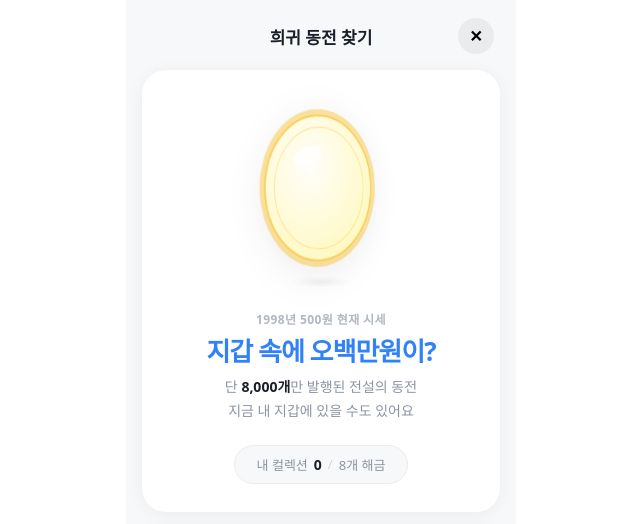
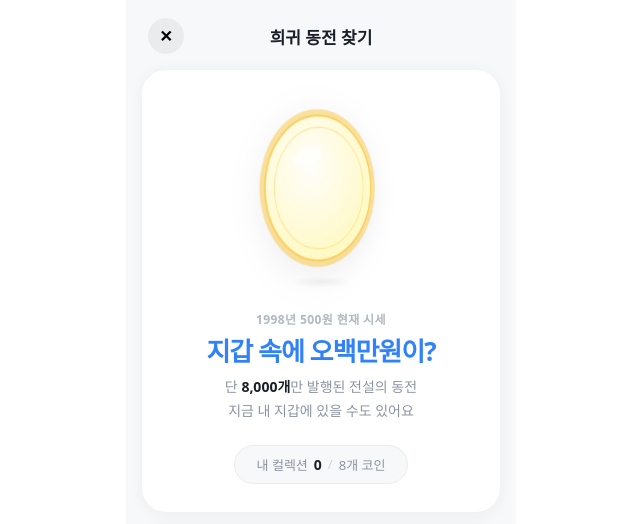
Before and after one commit to wldms123zzz-svg/coin-hunter, a React (Create React App) app: page / in a window 1280 px wide. Shown: the top 524 px of the page, without its empty margins (319-959 px from the left). Built offline with nearby package versions, Linux system fonts and the light colour scheme.

Commit message:
Update MoneyArchiveDashboard.jsx

```diff
--- a/src/MoneyArchiveDashboard.jsx
+++ b/src/MoneyArchiveDashboard.jsx
@@ -166,12 +166,14 @@ export default function MoneyArchiveDashboard() {
 
             {/* 헤더 */}
             <div style={{ display: "flex", alignItems: "center", justifyContent: "space-between", padding: "18px 22px 10px" }}>
+                <button
+                    onClick={() => window.history.back()}
+                    style={{
+                        width: 36, height: 36, borderRadius: "50%", background: "rgba(0,0,0,0.05)",
+                        border: "none", cursor: "pointer", fontSize: 16, fontWeight: 700
+                    }}>✕</button>
+                <span style={{ fontSize: 17, fontWeight: 700, color: "#191F28" }}>희귀 동전 찾기</span>
                 <div style={{ width: 36 }} />
-                <span style={{ fontSize: 17, fontWeight: 700, color: "#191F28" }}>희귀 동전 찾기</span>
-                <button style={{
-                    width: 36, height: 36, borderRadius: "50%", background: "rgba(0,0,0,0.05)",
-                    border: "none", cursor: "pointer", fontSize: 16, fontWeight: 700
-                }}>✕</button>
             </div>
 
             {/* 히어로 */}
@@ -207,7 +209,7 @@ export default function MoneyArchiveDashboard() {
                     <span style={{ fontSize: 13, color: "#8B95A1", fontWeight: 500 }}>내 컬렉션</span>
                     <span style={{ fontSize: 14, fontWeight: 900, color: "#191F28" }}>{foundIds.length}</span>
                     <span style={{ fontSize: 13, color: "#D1D6DB" }}>/</span>
-                    <span style={{ fontSize: 13, color: "#8B95A1" }}>{COINS.length}개 해금</span>
+                    <span style={{ fontSize: 13, color: "#8B95A1" }}>{COINS.length}개 코인</span>
                 </div>
             </div>
 
@@ -273,7 +275,6 @@ export default function MoneyArchiveDashboard() {
                         <div style={{ textAlign: "center", marginBottom: 24 }}>
                             {scanResult.isRare ? (
                                 <>
-                                    <PastelCoin3D coin={scanResult.coin} size={120} spinning />
                                     <div style={{ fontSize: 13, fontWeight: 700, color: scanResult.coin.gradeColor, marginTop: 16, marginBottom: 4 }}>
                                         🎉 희귀 동전 발견!
                                     </div>
```
